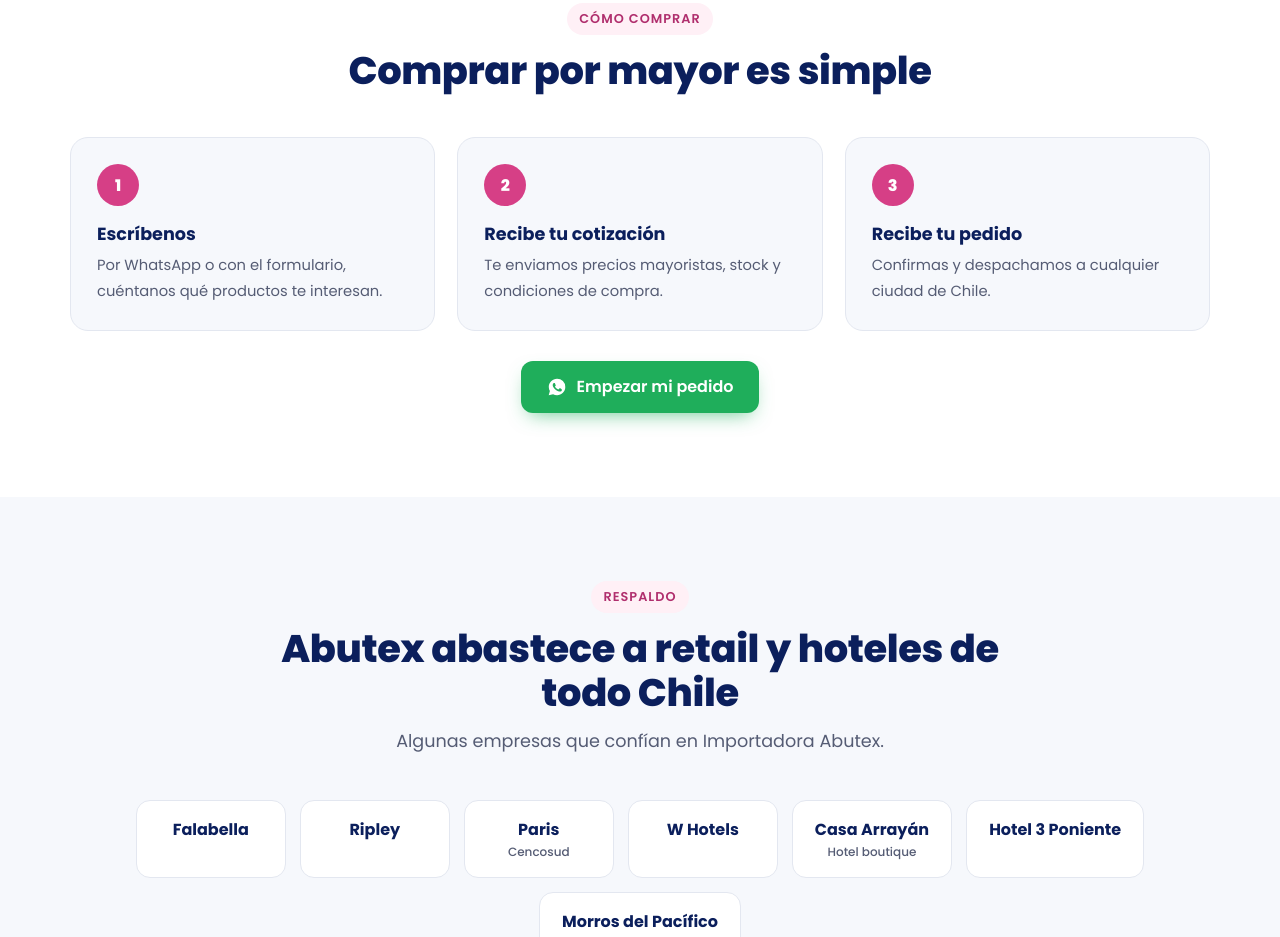
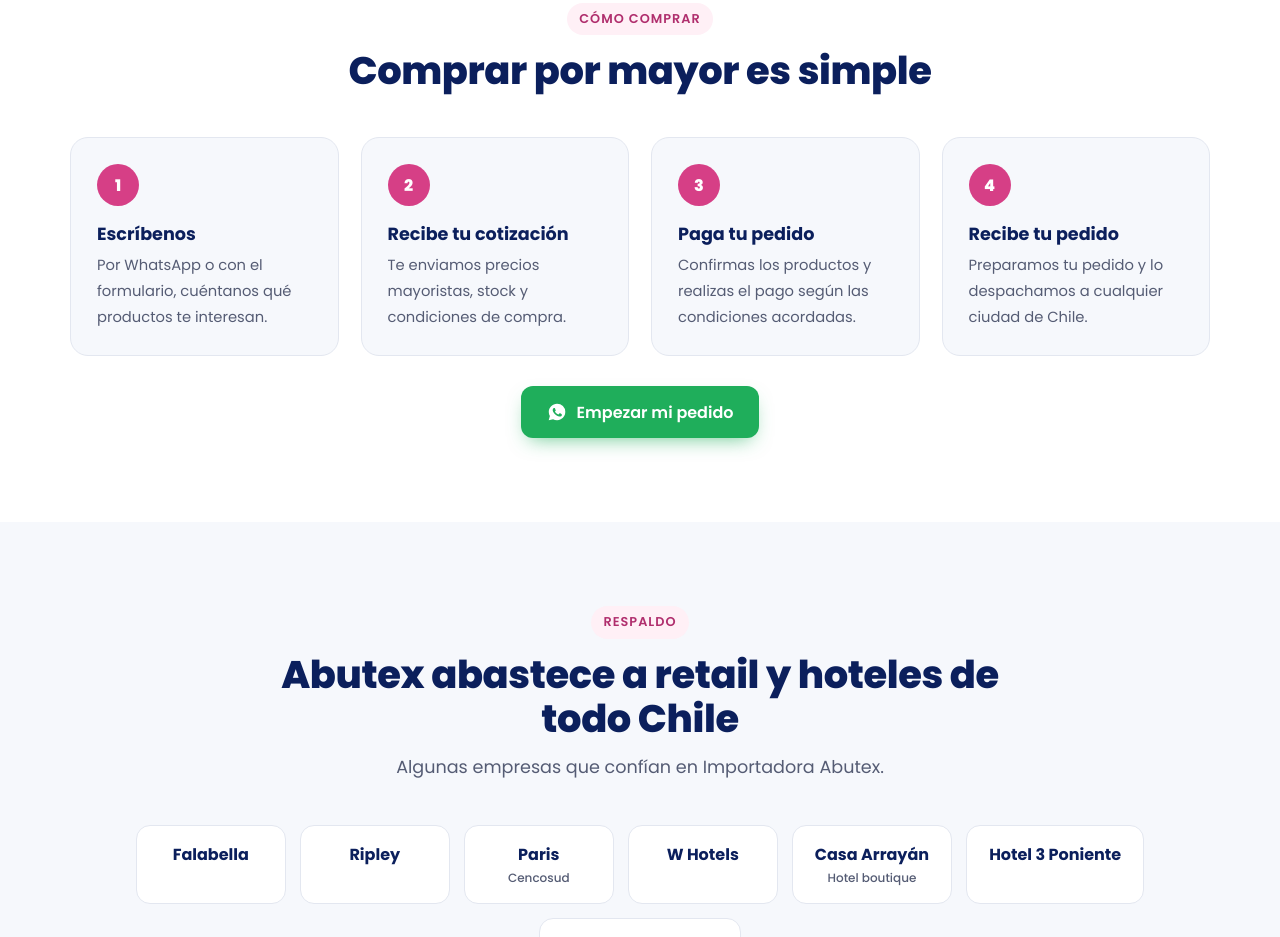
Before and after one commit to aorrego-wq/abutexltda, a plain HTML site: page bebe.html in a window 1280 px wide. Shown: the part 4917-5854 px from the top of the page. Drawn offline with Linux system fonts and the light colour scheme.

Commit message:
Agregar paso de pago en Cómo comprar
Co-Authored-By: Claude Opus 5.5 <noreply@anthropic.com>

```diff
--- a/bebe.html
+++ b/bebe.html
@@ -344,7 +344,8 @@
     <ol class="steps">
       <li><strong>Escríbenos</strong><span>Por WhatsApp o con el formulario, cuéntanos qué productos te interesan.</span></li>
       <li><strong>Recibe tu cotización</strong><span>Te enviamos precios mayoristas, stock y condiciones de compra.</span></li>
-      <li><strong>Recibe tu pedido</strong><span>Confirmas y despachamos a cualquier ciudad de Chile.</span></li>
+      <li><strong>Paga tu pedido</strong><span>Confirmas los productos y realizas el pago según las condiciones acordadas.</span></li>
+      <li><strong>Recibe tu pedido</strong><span>Preparamos tu pedido y lo despachamos a cualquier ciudad de Chile.</span></li>
     </ol>
     <p style="text-align:center;margin-top:30px"><a class="btn btn-wa" href="https://wa.me/56994197049?text=Hola%20Abutex%2C%20quiero%20hacer%20un%20pedido%20mayorista%20de%20productos%20Challatin." target="_blank" rel="noopener" data-cta="bebe-pasos-whatsapp"><svg><use href="#i-wa"/></svg>Empezar mi pedido</a></p>
   </div>
--- a/css/styles.css
+++ b/css/styles.css
@@ -399,9 +399,10 @@ form .btn{width:100%;margin-top:6px}
 .hero-media .hero-badge img{box-shadow:none;border-radius:0;aspect-ratio:auto;max-height:none;object-fit:contain;background:none;mix-blend-mode:multiply}
 .consent{display:flex;gap:10px;align-items:flex-start;font-weight:500;font-size:.82rem;line-height:1.45;color:var(--muted);margin:2px 0 14px;cursor:pointer}
 .consent input{width:auto;margin-top:3px;accent-color:var(--blue);flex:none}
-.steps{list-style:none;counter-reset:paso;display:grid;grid-template-columns:repeat(3,1fr);gap:22px}
+.steps{list-style:none;counter-reset:paso;display:grid;grid-template-columns:repeat(4,1fr);gap:22px}
 .steps li{counter-increment:paso;background:var(--soft);border:1px solid var(--line);border-radius:var(--radius);padding:26px}
 .steps li::before{content:counter(paso);display:grid;place-items:center;width:42px;height:42px;border-radius:50%;background:var(--pink);color:#fff;font-weight:800;margin-bottom:14px}
 .steps strong{display:block;font-size:1.1rem;color:var(--blue-900);margin-bottom:4px}
 .steps span{font-size:.92rem;color:var(--muted)}
-@media (max-width:860px){.steps{grid-template-columns:1fr}}
+@media (max-width:1020px){.steps{grid-template-columns:1fr 1fr}}
+@media (max-width:560px){.steps{grid-template-columns:1fr}}
```
